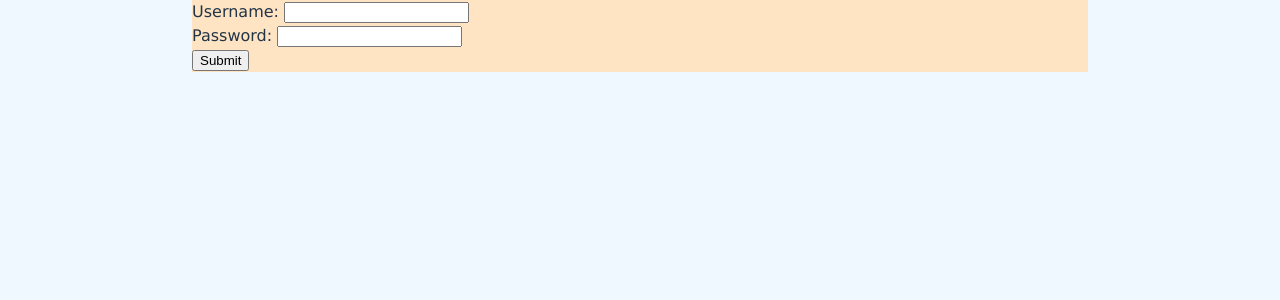
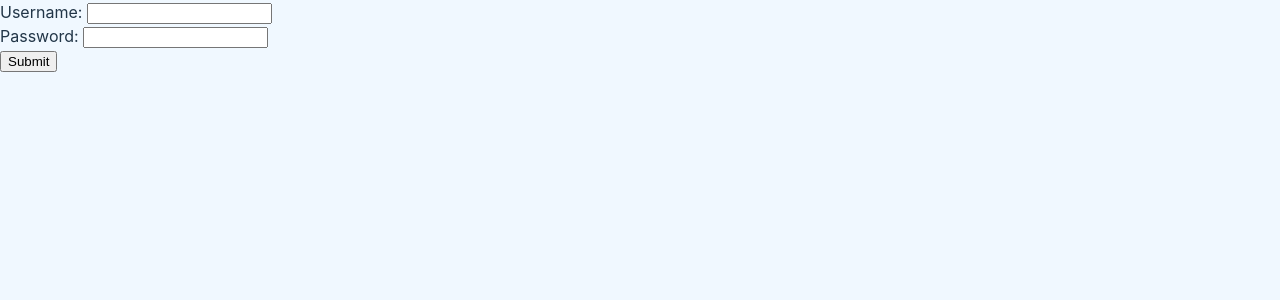
Before and after one commit to bencepapp64/Projekthet_Weblap, a React (Vite) app in the folder Frontend/: page / in a window 1280 px wide. Shown: the top 300 px of the page. Built offline with nearby package versions, Linux system fonts and the light colour scheme.

Commit message:
Main design fix

```diff
--- a/Frontend/src/App.css
+++ b/Frontend/src/App.css
@@ -1,11 +1,10 @@
 body{
   background-color: aliceblue;
 }
-#root {
+.App{
   max-width: 70%;
   margin: 0 auto;
   padding: 0;
-  /*text-align: center;*/
   background-color: bisque;
   font-family: Verdana;
 }
```
